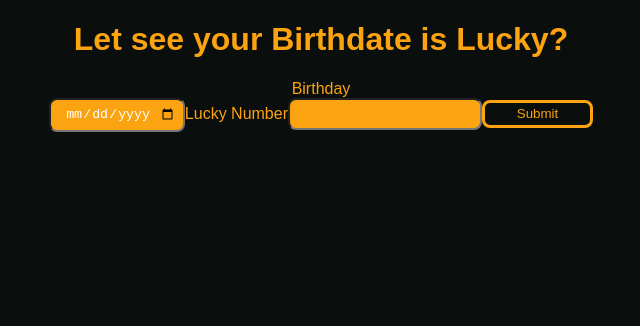
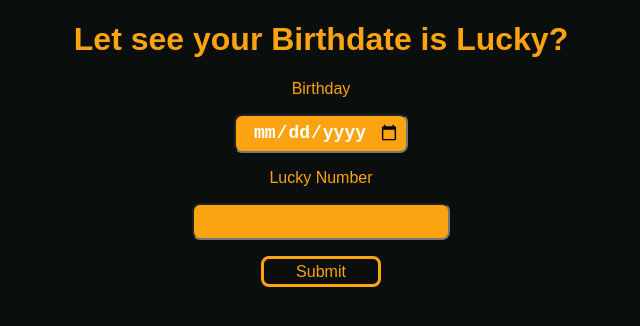
Before and after one commit to saketkum11/birthdaylucky, a React (Create React App) app: page / in a window 1280 px wide. Shown: the top 326 px of the page, without its empty margins (319-959 px from the left). Built offline with nearby package versions, Linux system fonts and the light colour scheme.

Commit message:
update css

```diff
--- a/src/styles.css
+++ b/src/styles.css
@@ -18,12 +18,23 @@ button {
   color: var(--secondary-color);
   border-radius: 0.5rem;
   border: 3px solid var(--secondary-color);
+  font-size: 1rem;
 }
 h1,
 label {
   color: var(--secondary-color);
 }
+label,
 input {
+  display: block;
+  margin: 1rem auto;
+}
+label {
+  font-size: 1rem;
+}
+input {
+  font-size: 18px;
+  font-weight: bold;
   padding: 0.4rem;
   border-radius: 0.5rem;
   background-color: var(--secondary-color);
```
